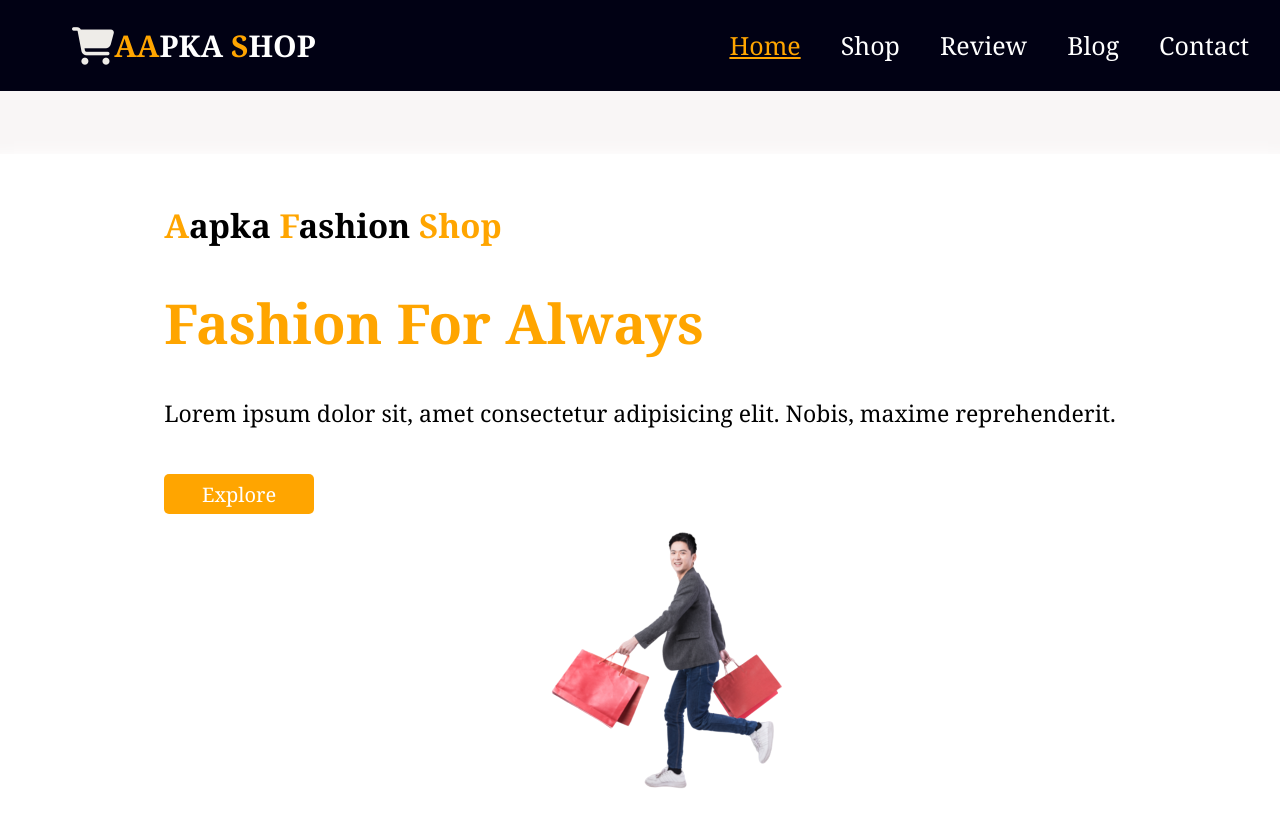
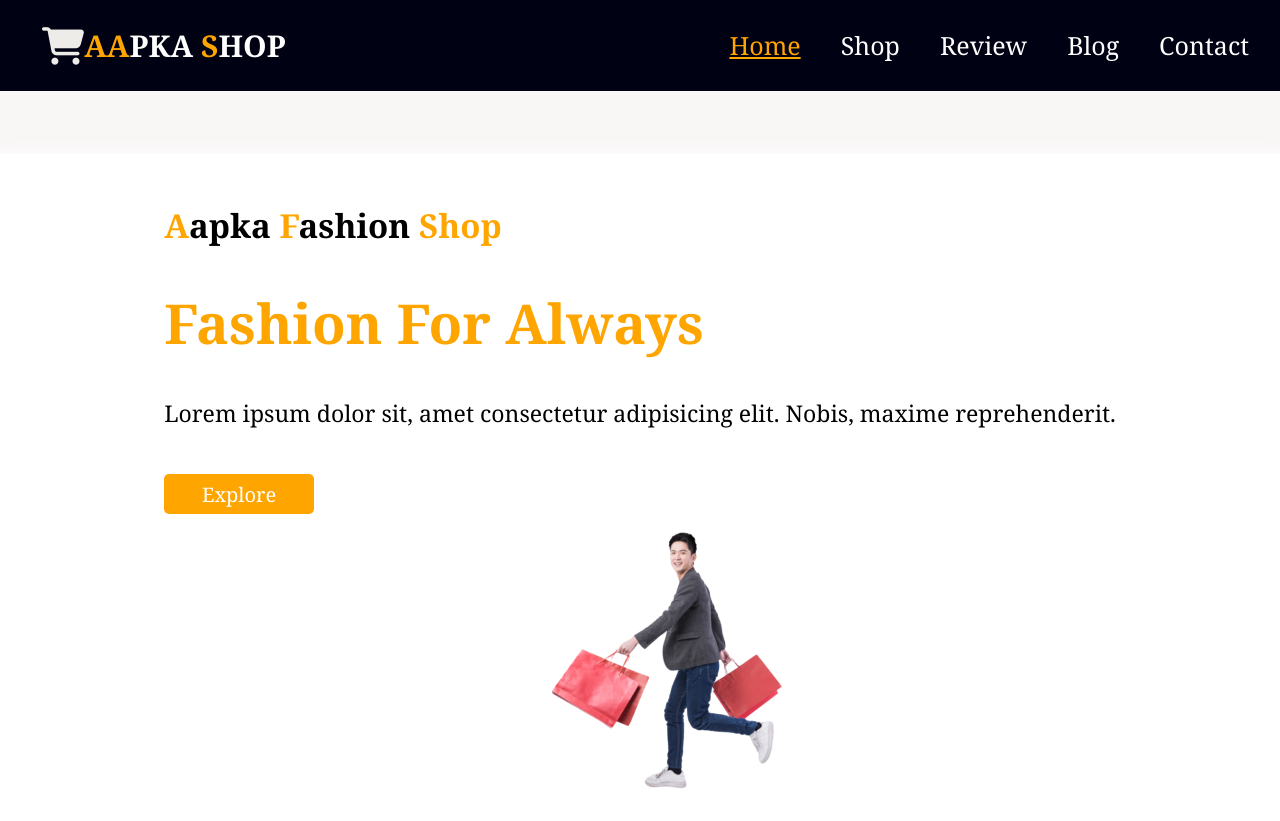
Before and after one commit to MantuRana/E-Commerce, a plain HTML site: page index.html in a window 1280 px wide. Shown: the top 821 px of the page. Drawn offline with Linux system fonts and the light colour scheme; a web font is replaced by a local one.

Commit message:
Update index.css

```diff
--- a/index.css
+++ b/index.css
@@ -26,7 +26,7 @@ nav {
 
 }
 .logo h1{
-    margin-left:50px;
+    margin-left:20px;
 }
 .logo h1 span{
   color:orange;
```
